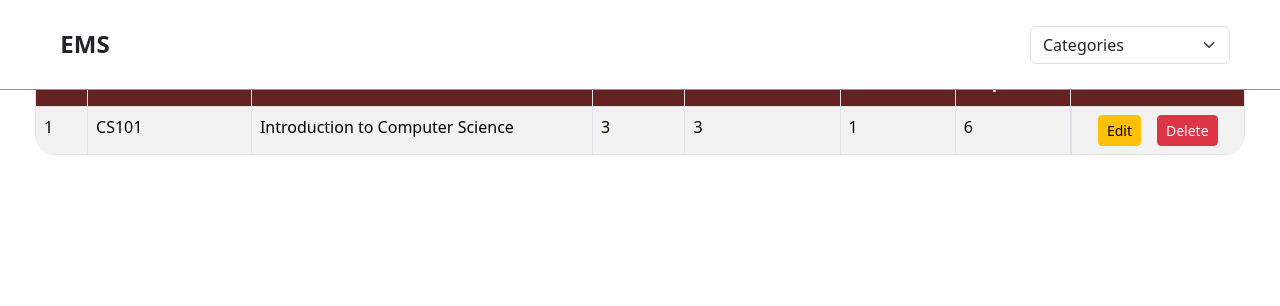
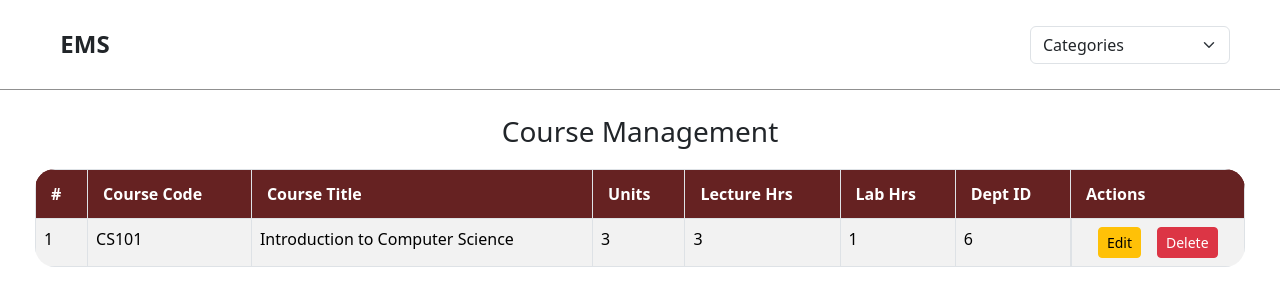
Before and after one commit to delima-justine/EMS-SpringAnglr, an Angular app in the folder frontend/enrollment_management_system/: page /courses in a window 1280 px wide. Shown: the top 306 px of the page. Built offline with nearby package versions, Linux system fonts and the light colour scheme.

Commit message:
changes(courses): update margin-top.

```diff
--- a/frontend/enrollment_management_system/src/app/courses-page/courses-page.html
+++ b/frontend/enrollment_management_system/src/app/courses-page/courses-page.html
@@ -1,7 +1,7 @@
 <app-top-nav/>
 
 <main>
-  <div>
+  <div class="title-container">
     <h3>Course Management</h3>
   </div>
 
--- a/frontend/enrollment_management_system/src/app/courses-page/courses-page.scss
+++ b/frontend/enrollment_management_system/src/app/courses-page/courses-page.scss
@@ -10,9 +10,17 @@ $orange-web: #faa307ff;
 $selective-yellow: #ffba08ff;
 $dark-grey: #3333338a;
 $maroon-red: #662222;
+$page-margin-top: 100px;
 
 main {
   padding: 15px 35px;
+  margin-top: $page-margin-top;
+  height: 100vh;
+
+  .title-container {
+    text-align: center;
+    margin-bottom: 20px;
+  }
 }
 
 table.courses-table thead {
```
